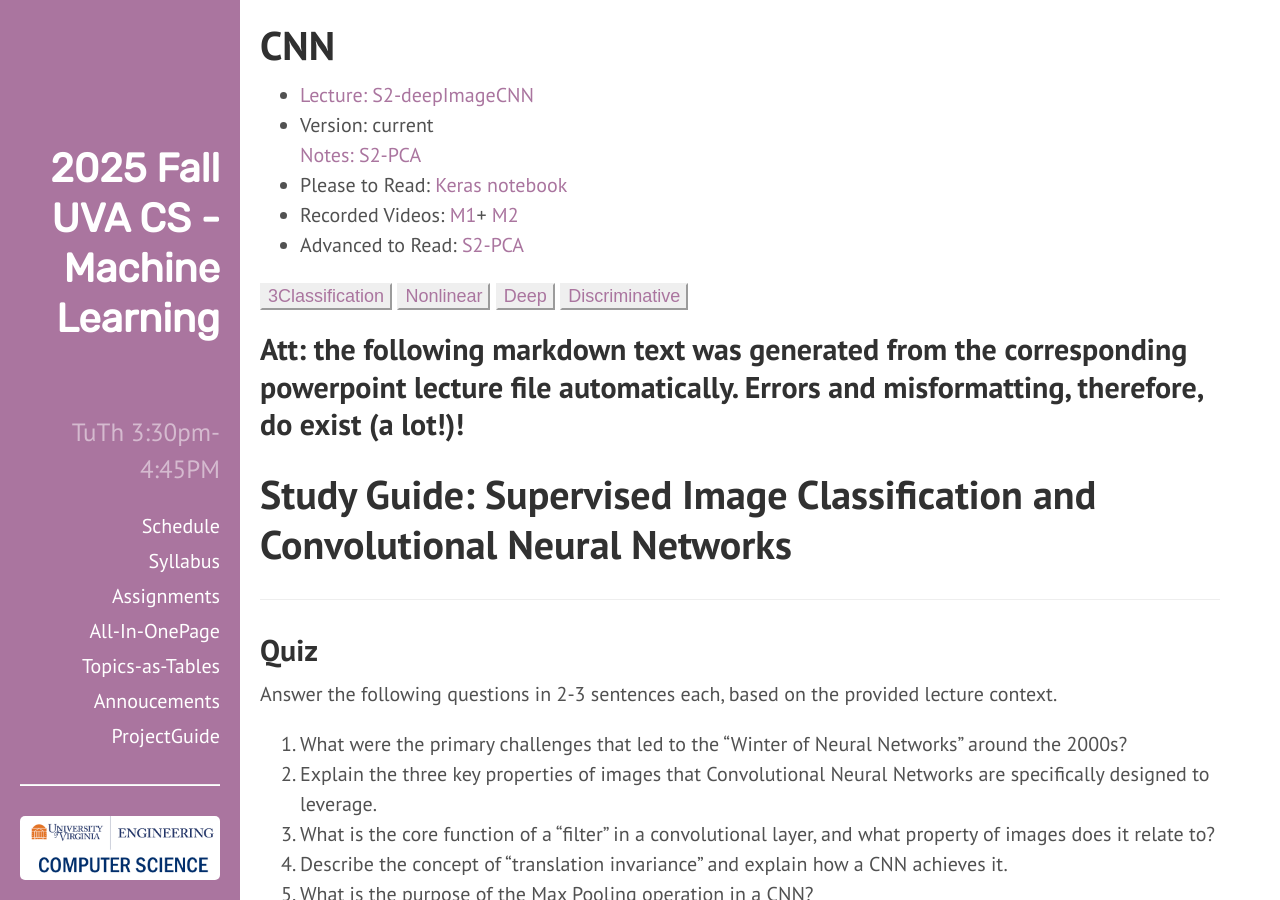
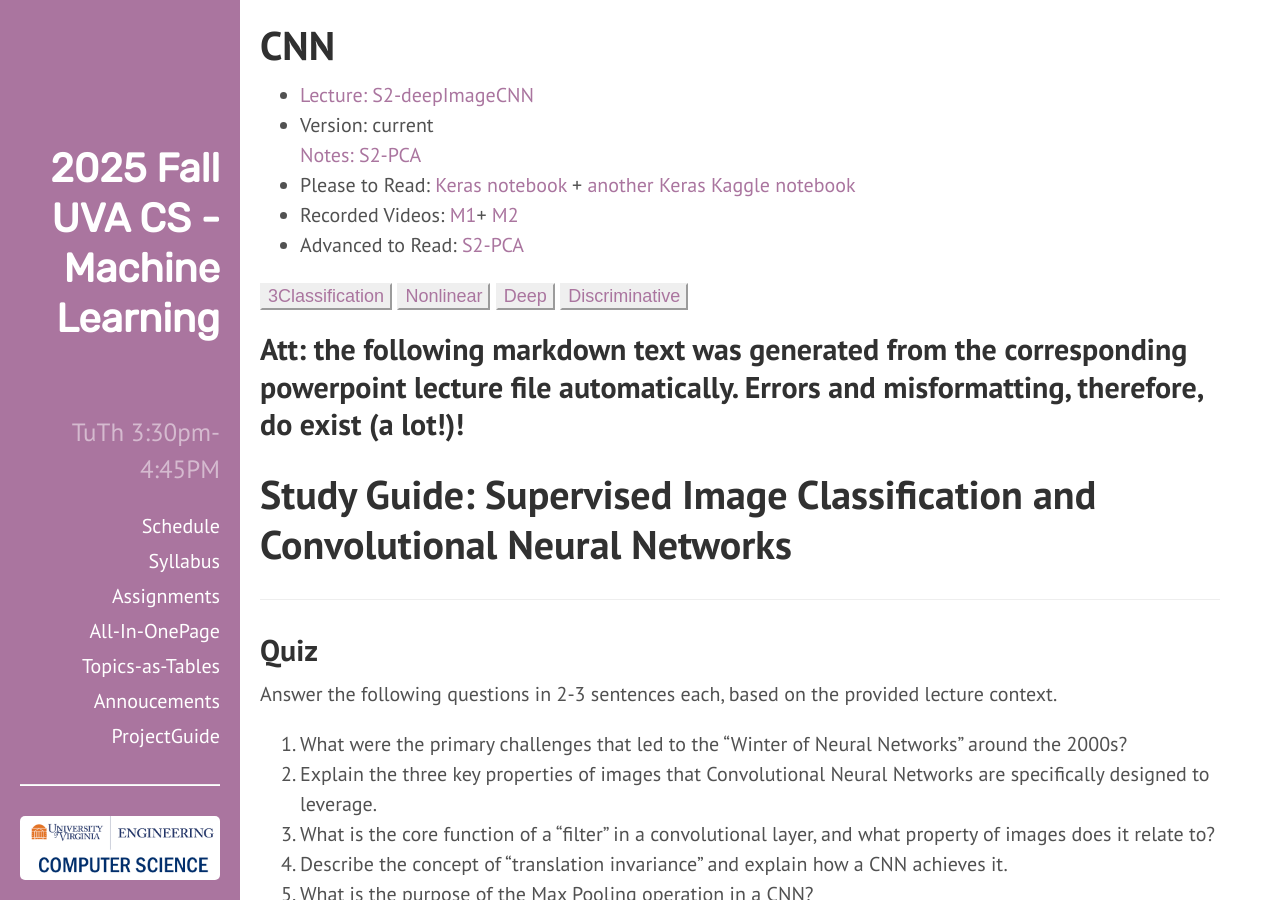
Before and after one commit to qiyanjun/2025Fall-UVA-CS-MachineLearningDeep, a Jekyll site: the page built from _contents/S2-L04-CNN.md, in a window 1280 px wide and 900 px high. Built offline with Jekyll 4.4.1, drawn with Linux system fonts in a browser that asks for light colours.

Commit message:
Update S2-L04-CNN.md

```diff
--- a/_contents/S2-L04-CNN.md
+++ b/_contents/S2-L04-CNN.md
@@ -5,7 +5,7 @@ lecture: S2-deepImageCNN
 lectureVersion: current
 video: <a href="https://youtu.be/foOw7tTDZq0"> M1</a>+ <a href="https://youtu.be/wwg3-8g-8no"> M2</a>
 extraContent:  S2-PCA
-notes: <a href="https://github.com/qiyanjun/2025Fall-UVA-CS-MachineLearningDeep/blob/main/notebook/L13_keras_mnist_convnet.ipynb"> Keras notebook</a>
+notes: <a href="https://github.com/qiyanjun/2025Fall-UVA-CS-MachineLearningDeep/blob/main/notebook/L13_keras_mnist_convnet.ipynb"> Keras notebook</a> + <a href="https://www.kaggle.com/code/shawon10/covid-19-diagnosis-from-images-using-densenet121"> another Keras Kaggle notebook</a>
 categories: 2d (vision)
 tags:
 - 3Classification
```
